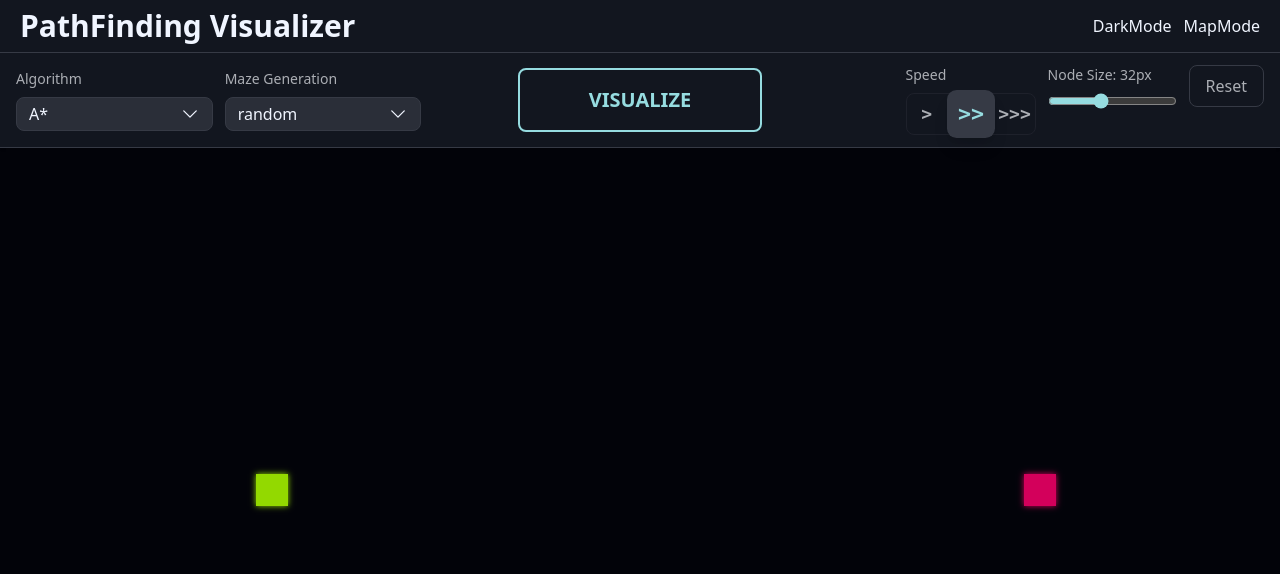
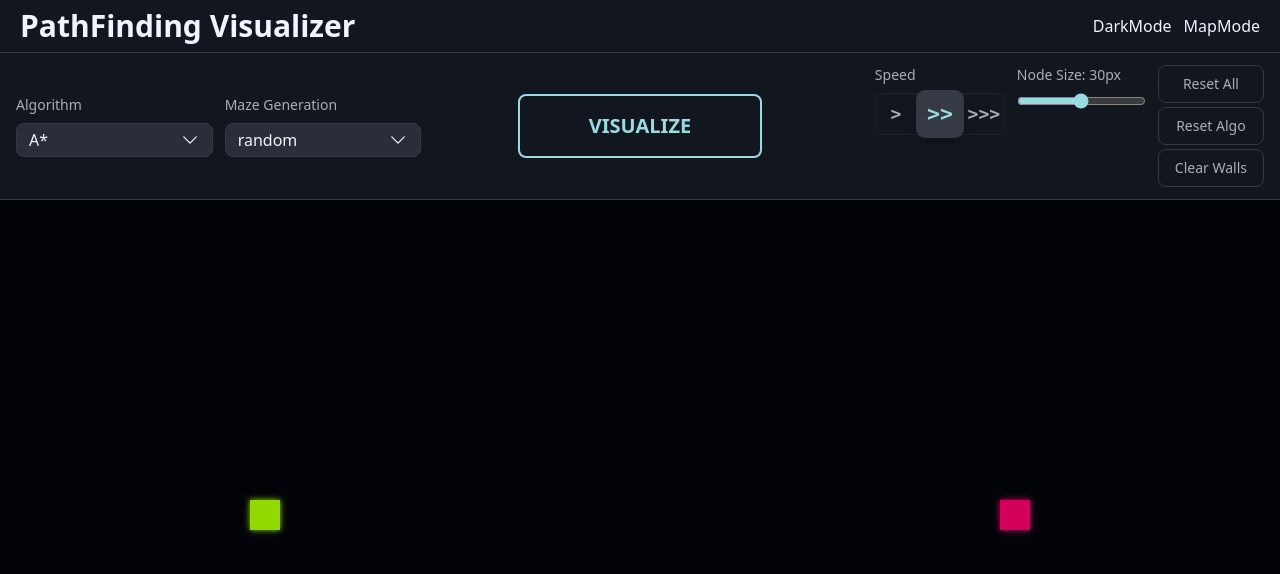
Before and after one commit to Willgxnzalez/pathfinder-visualizer, a React (Vite) app: page / in a window 1280 px wide. Shown: the top 574 px of the page. Built offline with nearby package versions, Linux system fonts and the light colour scheme.

Commit message:
Refactor grid controls in App and ToolBar components to include Reset All, Reset Algorithm State, and Clear Walls

```diff
--- a/src/App.tsx
+++ b/src/App.tsx
@@ -20,7 +20,7 @@ export default function App() {
         speedRef.current = speed;
     }, [speed]);
 
-    const { grid, gridRenderer, nodeSize, nodeMin, nodeMax, nodeStep, handleNodeSizeChange, handleReset, handleAnimationStep } = useGrid( // called every rerender
+    const { grid, gridRenderer, nodeSize, nodeMin, nodeMax, nodeStep, handleNodeSizeChange, handleResetAll, handleResetAlgorithmState, handleClearWalls, handleAnimationStep } = useGrid( // called every rerender
         gridContainerRef,
         gridViewRef,
         animationState,
@@ -35,7 +35,8 @@ export default function App() {
         grid,
         handleAnimationStep,
         setAnimationState,
-        setResult
+        setResult,
+        handleResetAlgorithmState
     );
 
     return (
@@ -49,7 +50,9 @@ export default function App() {
                 nodeMax={nodeMax}
                 nodeStep={nodeStep}
                 onRun={pathfinding.animate}
-                onReset={handleReset}
+                onResetAll={handleResetAll}
+                onResetAlgorithmState={handleResetAlgorithmState}
+                onClearWalls={handleClearWalls}
                 onAlgorithmChange={setAlgorithm}
                 onSpeedChange={setSpeed}
                 onNodeSizeChange={handleNodeSizeChange}
--- a/src/components/ToolBar.tsx
+++ b/src/components/ToolBar.tsx
@@ -24,7 +24,9 @@ export interface ToolBarProps {
     nodeMax: number;
     nodeStep: number;
     onRun: () => void;
-    onReset: () => void;
+    onResetAll: () => void;
+    onResetAlgorithmState: () => void;
+    onClearWalls?: () => void;
     onAlgorithmChange: (algo: pathFindingAlgorithm) => void;
     onMazeGenChange?: (algo: MazeGenAlgo) => void;
     onSpeedChange: (s: Speed) => void;
@@ -53,7 +55,9 @@ export default function ToolBar({
     nodeMax,
     nodeStep,
     onRun,
-    onReset,
+    onResetAll,
+    onResetAlgorithmState,
+    onClearWalls,
     onAlgorithmChange,
     onMazeGenChange,
     onSpeedChange,
@@ -151,18 +155,46 @@ export default function ToolBar({
                         className="w-full accent-primary cursor-pointer"
                     />
                 </LabelControl>
+                <div className="flex flex-col gap-1">
                     <button
-                    onClick={onReset}
+                        onClick={onResetAll}
                         disabled={isAnimating}
                         className={clsx(
-                        'px-4 py-2 rounded-lg font-medium text-text-muted cursor-pointer',
+                            'px-4 py-2 rounded-lg font-medium text-text-muted cursor-pointer text-sm',
                             isAnimating
                                 ? 'opacity-50 cursor-not-allowed'
                                 : 'border border-bdr hover:text-text-main hover:bg-surface-highlight'
                         )}
                     >
-                    Reset
+                        Reset All
                     </button>
+                    <button
+                        onClick={onResetAlgorithmState}
+                        disabled={isAnimating}
+                        className={clsx(
+                            'px-4 py-2 rounded-lg font-medium text-text-muted cursor-pointer text-sm',
+                            isAnimating
+                                ? 'opacity-50 cursor-not-allowed'
+                                : 'border border-bdr hover:text-text-main hover:bg-surface-highlight'
+                        )}
+                    >
+                        Reset Algo
+                    </button>
+                    {onClearWalls && (
+                        <button
+                            onClick={onClearWalls}
+                            disabled={isAnimating}
+                            className={clsx(
+                                'px-4 py-2 rounded-lg font-medium text-text-muted cursor-pointer text-sm',
+                                isAnimating
+                                    ? 'opacity-50 cursor-not-allowed'
+                                    : 'border border-bdr hover:text-text-main hover:bg-surface-highlight'
+                            )}
+                        >
+                            Clear Walls
+                        </button>
+                    )}
+                </div>
             </div>
         </div>
     );
--- a/src/hooks/useGrid.ts
+++ b/src/hooks/useGrid.ts
@@ -122,13 +122,28 @@ export default function useGrid(
         }, [nodeMin, nodeMax]
     );
 
-    const handleReset = useCallback(() => {
+    const handleResetAll = useCallback(() => {
         if (!grid || !rendererRef.current) return;
 
         grid.resetGrid(true);
         rendererRef.current.updateAllNodes();
         setResult('');
     }, [grid, setResult]);
+
+    const handleResetAlgorithmState = useCallback(() => {
+        if (!grid || !rendererRef.current) return;
+
+        grid.resetAlgorithmState();
+        rendererRef.current.updateAllNodes();
+        setResult('');
+    }, [grid, setResult]);
+
+    const handleClearWalls = useCallback(() => {
+        if (!grid || !rendererRef.current) return;
+
+        grid.clearWalls();
+        rendererRef.current.updateAllNodes();
+    }, [grid]);
 
     const handleAnimationStep = useCallback(
         async (step: AnimationStep): Promise<void> => {
@@ -150,7 +165,9 @@ export default function useGrid(
         nodeMax,
         nodeStep,
         handleNodeSizeChange,
-        handleReset,
+        handleResetAll,
+        handleResetAlgorithmState,
+        handleClearWalls,
         handleAnimationStep,
     };
 }
--- a/src/hooks/usePathfinding.ts
+++ b/src/hooks/usePathfinding.ts
@@ -23,6 +23,7 @@ export default function usePathfinding(
     onAnimateStep: (step: AnimationStep) => Promise<void>,
     onStateChange: (state: AnimationState) => void,
     onResult: (result: string) => void,
+    onResetAlgorithmState?: () => void,
 ) {
     const animation = useAnimationController({
         speedRef,
@@ -42,9 +43,13 @@ export default function usePathfinding(
             onResult("Set start and end nodes!");
             return;
         }
+        // Auto-reset algorithm state before running
+        if (onResetAlgorithmState) {
+            onResetAlgorithmState();
+        }
         const Algo = algorithms[selectedAlgorithm] || Astar;
         animation.run(() => Algo(graph));
-    }, [animation, graph, selectedAlgorithm, onResult]);
+    }, [animation, graph, selectedAlgorithm, onResult, onResetAlgorithmState]);
 
     return {
         animate,
--- a/src/models/Grid.ts
+++ b/src/models/Grid.ts
@@ -144,6 +144,26 @@ export default class GridGraph implements IGraph {
         }
     }
 
+    resetAlgorithmState(): void {
+        for (let r = 0; r < this.rows; r++) {
+            for (let c = 0; c < this.cols; c++) {
+                const node = this.grid[r][c];
+                this.resetNodePathFindingState(node);
+            }
+        }
+    }
+
+    clearWalls(): void {
+        for (let r = 0; r < this.rows; r++) {
+            for (let c = 0; c < this.cols; c++) {
+                const node = this.grid[r][c];
+                if (!node.isStart && !node.isEnd) {
+                    node.isWalkable = true;
+                }
+            }
+        }
+    }
+
     // For UI: iterate all nodes
     *nodes(): Generator<GridNode> {
         for (let r = 0; r < this.rows; r++) {
```
Lines whose indentation alone changed are shown as unchanged.
